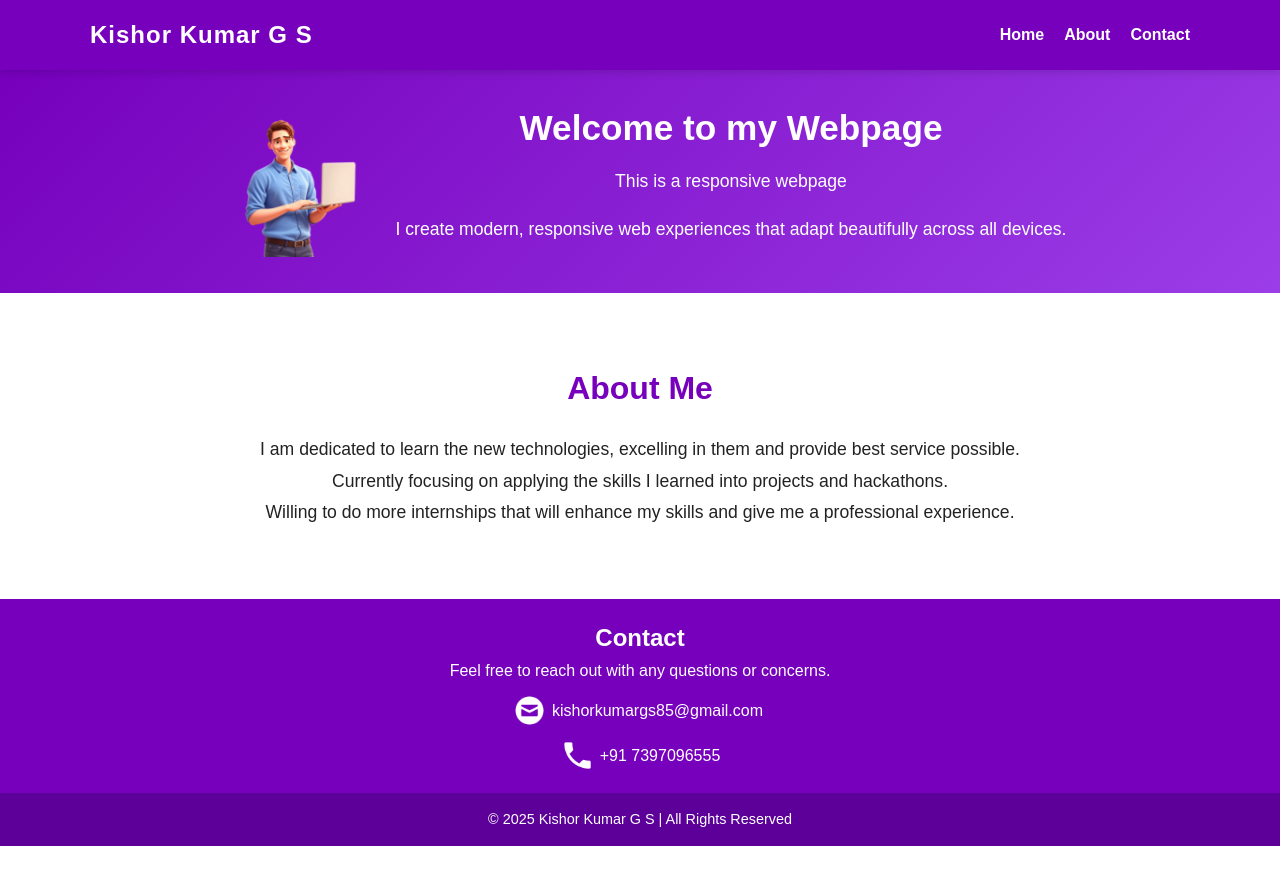
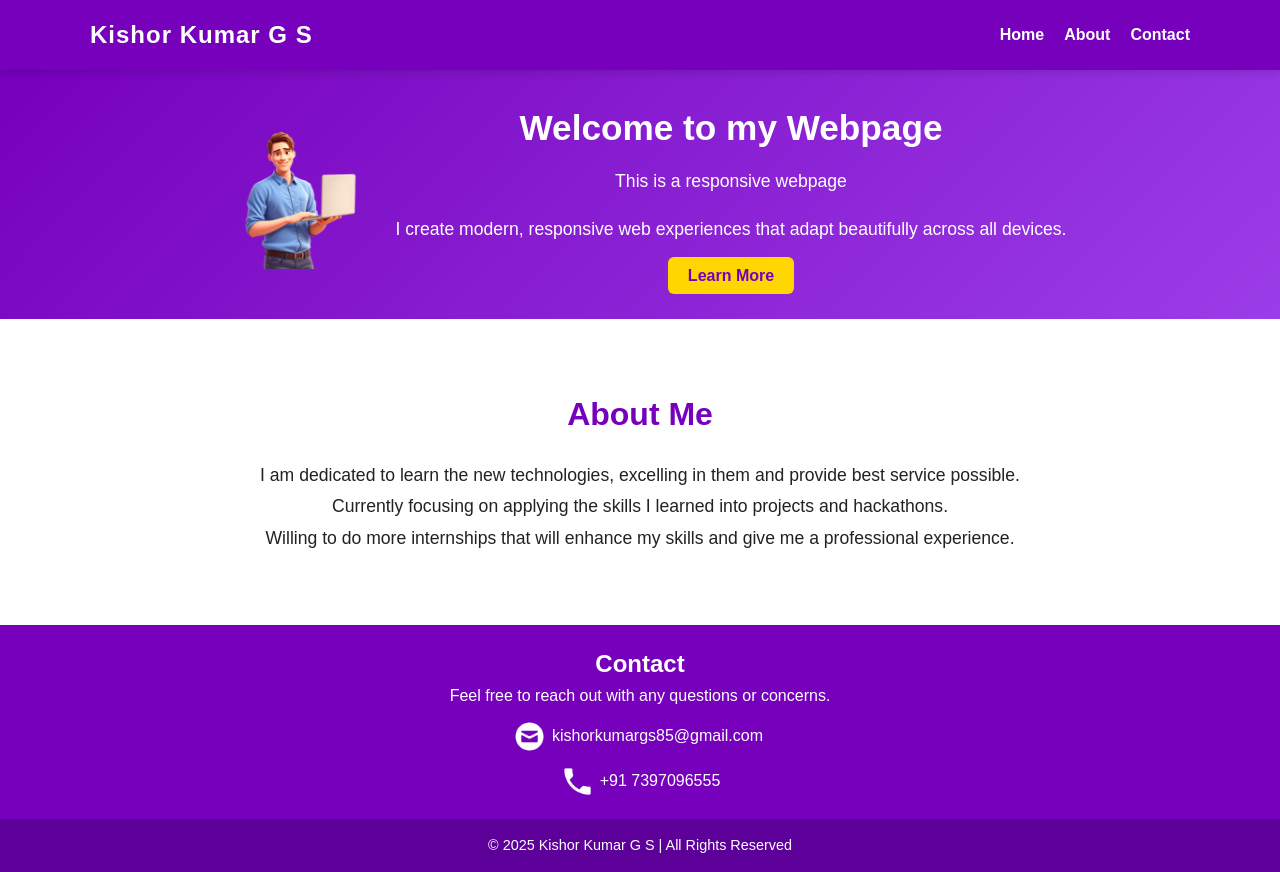
Before and after one commit to kishorkumargs/Task-1, a plain HTML site: page index.html in a window 1280 px wide. Before the commit the page ends 846 px from the top, so only its background shows below. Drawn offline with Linux system fonts and the light colour scheme.

Commit message:
Added call-to-action button

```diff
--- a/index.html
+++ b/index.html
@@ -32,6 +32,7 @@
                     <h1>Welcome to my Webpage</h1>
                     <p>This is a responsive webpage</p>
                     <p>I create modern, responsive web experiences that adapt beautifully across all devices.</p>
+                    <a href="#about" class="btn">Learn More</a>
                 </div>
             </div>
         </section>
--- a/style.css
+++ b/style.css
@@ -101,6 +101,19 @@ body {
     height: 150px;
     opacity: 0;
     animation: slideInLeft 1s ease-out forwards;
+}
+.btn {
+  background-color: #ffd700;
+  color: #7600bc;
+  padding: 10px 20px;
+  border-radius: 6px;
+  text-decoration: none;
+  font-weight: bold;
+  transition: 0.3s;
+}
+
+.btn:hover {
+  background-color: #fff;
 }
 #about {
     background: #fff;
```
